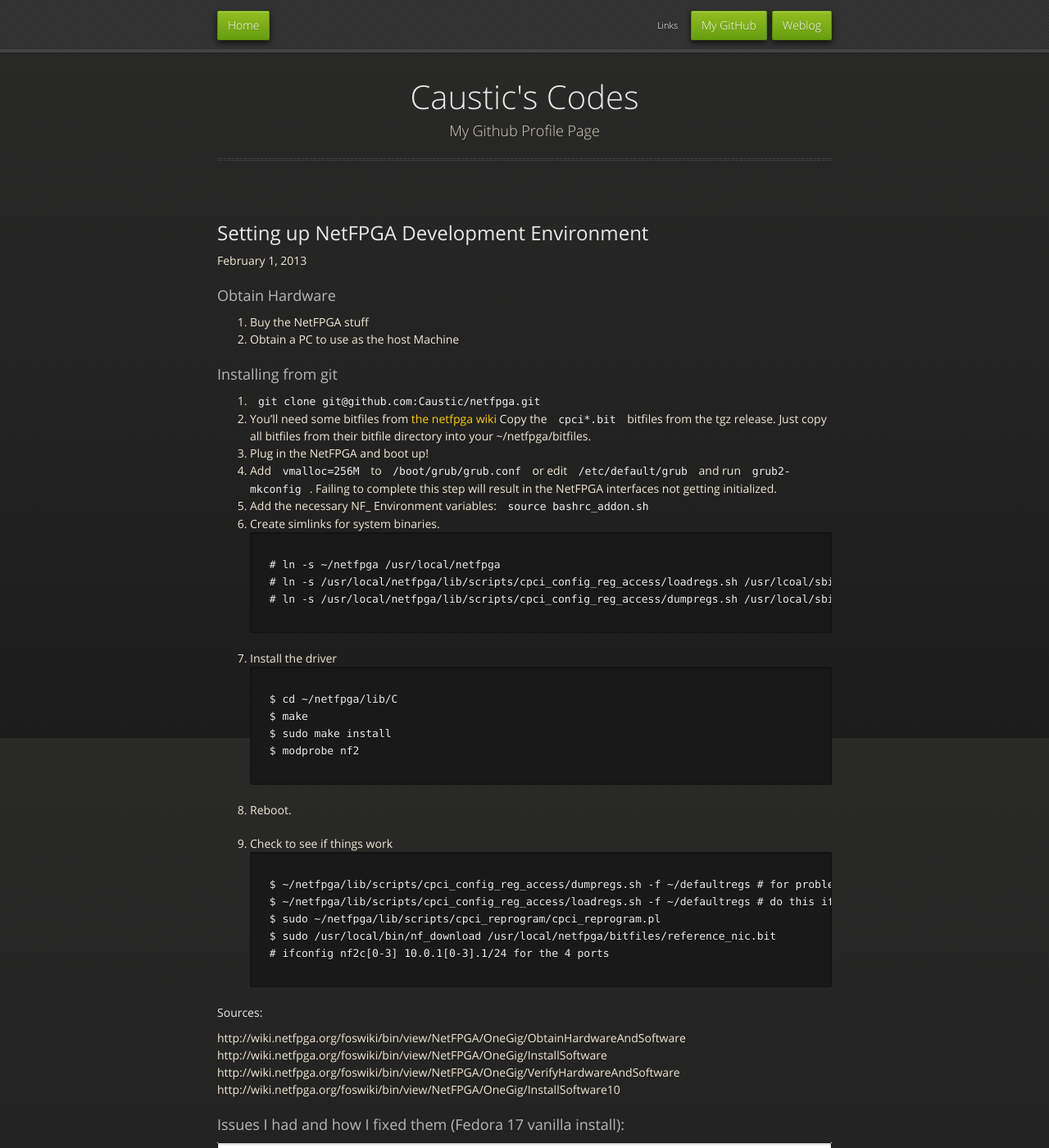
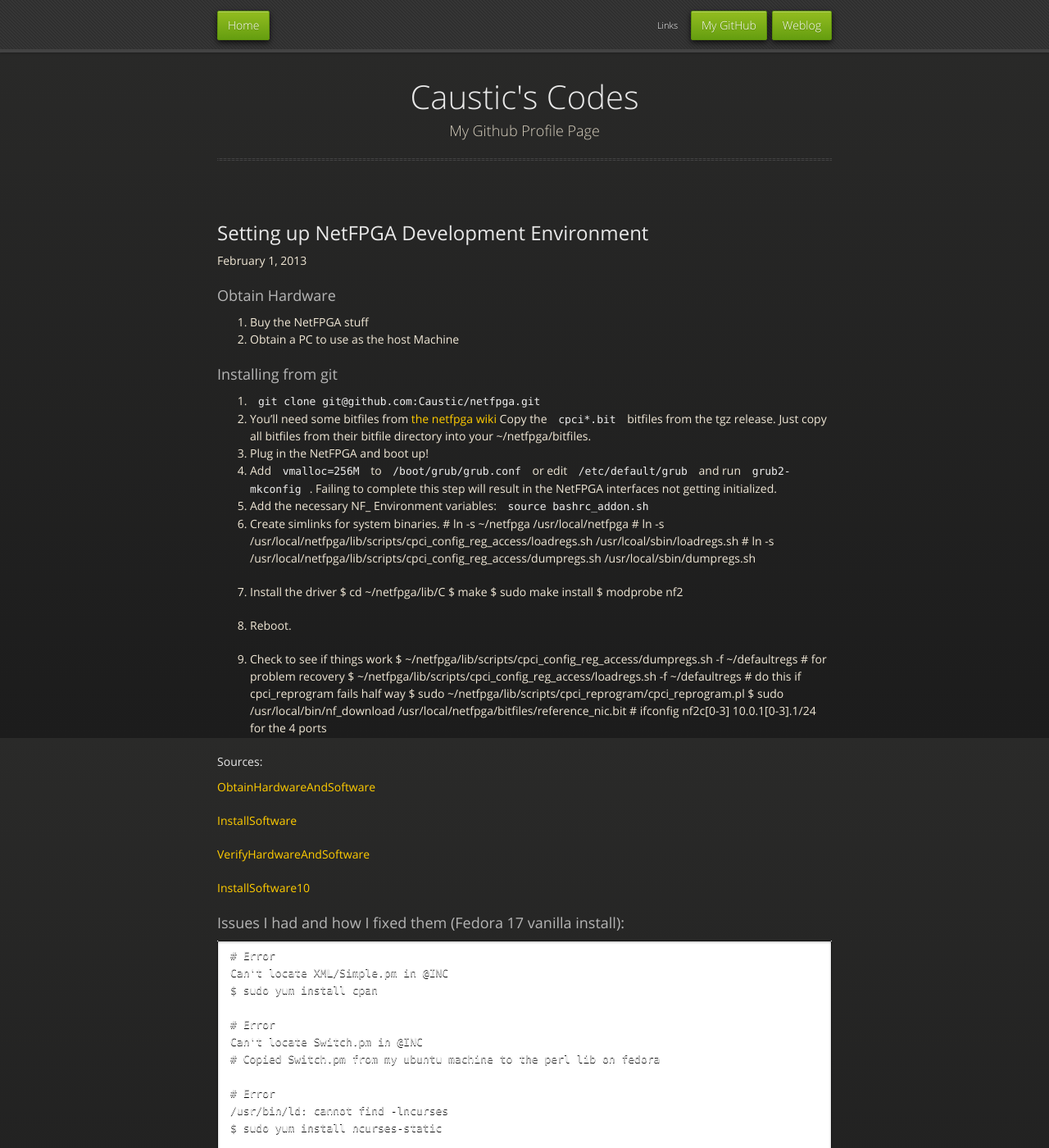
Before and after one commit to Caustic/caustic.github.com, a Jekyll site: the page built from _posts/13-02-01-netfpga-environment.markdown, in a window 1280 px wide and 1400 px high. Shown: the whole window at 82% size. Built offline with Jekyll 4.4.1, drawn with Linux system fonts in a browser that asks for light colours; nearby versions of some CDN libraries; Markdown is read by kramdown in place of the engine named in the settings; some of the changed lines change nothing that is shown.

Commit message:
Updated Netfpga Development Environment post

```diff
--- a/_posts/13-02-01-netfpga-environment.markdown
+++ b/_posts/13-02-01-netfpga-environment.markdown
@@ -16,37 +16,34 @@
 4. Add `vmalloc=256M` to `/boot/grub/grub.conf` or edit `/etc/default/grub` and run `grub2-mkconfig`. Failing to complete this step will result in the NetFPGA interfaces not getting initialized.
 5. Add the necessary NF\_ Environment variables: `source bashrc_addon.sh`
 6. Create simlinks for system binaries.
-    <pre><code>
-    # ln -s ~/netfpga /usr/local/netfpga
-    # ln -s /usr/local/netfpga/lib/scripts/cpci_config_reg_access/loadregs.sh /usr/lcoal/sbin/loadregs.sh
-    # ln -s /usr/local/netfpga/lib/scripts/cpci_config_reg_access/dumpregs.sh /usr/local/sbin/dumpregs.sh
-    </code></pre>
+        # ln -s ~/netfpga /usr/local/netfpga
+        # ln -s /usr/local/netfpga/lib/scripts/cpci_config_reg_access/loadregs.sh /usr/lcoal/sbin/loadregs.sh
+        # ln -s /usr/local/netfpga/lib/scripts/cpci_config_reg_access/dumpregs.sh /usr/local/sbin/dumpregs.sh
 
 7. Install the driver
-    <pre><code>
-    $ cd ~/netfpga/lib/C
-    $ make
-    $ sudo make install
-    $ modprobe nf2
-    </code></pre>
+        $ cd ~/netfpga/lib/C
+        $ make
+        $ sudo make install
+        $ modprobe nf2
 
 8. Reboot.
 
 9. Check to see if things work
-    <pre><code>
-    $ ~/netfpga/lib/scripts/cpci_config_reg_access/dumpregs.sh -f ~/defaultregs # for problem recovery
-    $ ~/netfpga/lib/scripts/cpci_config_reg_access/loadregs.sh -f ~/defaultregs # do this if cpci_reprogram fails half way
-    $ sudo ~/netfpga/lib/scripts/cpci_reprogram/cpci_reprogram.pl
-    $ sudo /usr/local/bin/nf_download /usr/local/netfpga/bitfiles/reference_nic.bit
-    # ifconfig nf2c[0-3] 10.0.1[0-3].1/24 for the 4 ports
-    </code></pre>
+        $ ~/netfpga/lib/scripts/cpci_config_reg_access/dumpregs.sh -f ~/defaultregs # for problem recovery
+        $ ~/netfpga/lib/scripts/cpci_config_reg_access/loadregs.sh -f ~/defaultregs # do this if cpci_reprogram fails half way
+        $ sudo ~/netfpga/lib/scripts/cpci_reprogram/cpci_reprogram.pl
+        $ sudo /usr/local/bin/nf_download /usr/local/netfpga/bitfiles/reference_nic.bit
+        # ifconfig nf2c[0-3] 10.0.1[0-3].1/24 for the 4 ports
 
 ####Sources:
 
-http://wiki.netfpga.org/foswiki/bin/view/NetFPGA/OneGig/ObtainHardwareAndSoftware
-http://wiki.netfpga.org/foswiki/bin/view/NetFPGA/OneGig/InstallSoftware
-http://wiki.netfpga.org/foswiki/bin/view/NetFPGA/OneGig/VerifyHardwareAndSoftware
-http://wiki.netfpga.org/foswiki/bin/view/NetFPGA/OneGig/InstallSoftware10
+[ObtainHardwareAndSoftware](http://wiki.netfpga.org/foswiki/bin/view/NetFPGA/OneGig/ObtainHardwareAndSoftware)
+
+[InstallSoftware](http://wiki.netfpga.org/foswiki/bin/view/NetFPGA/OneGig/InstallSoftware)
+
+[VerifyHardwareAndSoftware](http://wiki.netfpga.org/foswiki/bin/view/NetFPGA/OneGig/VerifyHardwareAndSoftware)
+
+[InstallSoftware10](http://wiki.netfpga.org/foswiki/bin/view/NetFPGA/OneGig/InstallSoftware10)
 
 ### Issues I had and how I fixed them (Fedora 17 vanilla install):
 
```
